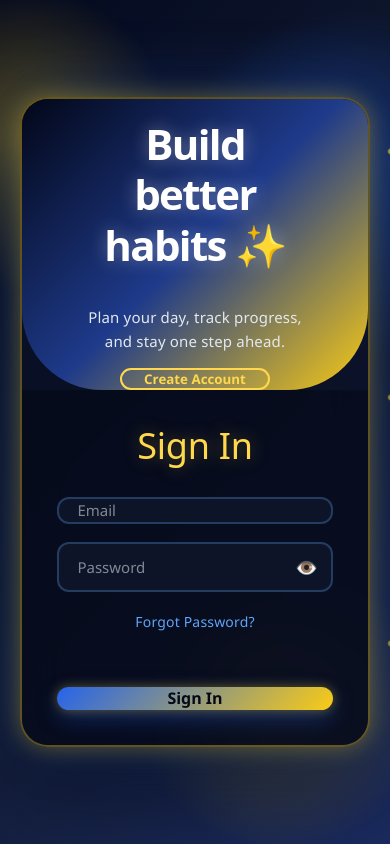
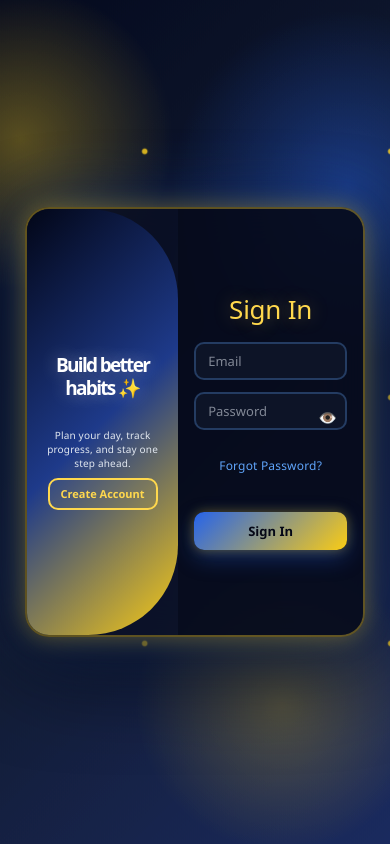
Before and after one commit to gudalanandini2939/TaskFlow-MERN, a React (Vite) app in the folder client/: page /login in a window 390 px wide. Built offline with nearby package versions, Linux system fonts and the light colour scheme.

Commit message:
Fix mobile auth rectangle layout

```diff
--- a/client/src/App.css
+++ b/client/src/App.css
@@ -26,7 +26,6 @@ body {
   align-items: center;
 }
 
-/* glowing animated background */
 .animated-bg {
   position: fixed;
   inset: 0;
@@ -50,7 +49,6 @@ body {
   opacity: 0.7;
 }
 
-/* main box */
 .auth-card {
   position: relative;
   width: 850px;
@@ -61,12 +59,11 @@ body {
   overflow: hidden;
   border: 2px solid rgba(250, 204, 21, 0.35);
   box-shadow:
-  0 0 25px rgba(250, 204, 21, 0.35),
-  0 0 70px rgba(37, 99, 235, 0.35),
-  0 30px 90px rgba(0, 0, 0, 0.75);
+    0 0 25px rgba(250, 204, 21, 0.35),
+    0 0 70px rgba(37, 99, 235, 0.35),
+    0 30px 90px rgba(0, 0, 0, 0.75);
 }
 
-/* form */
 .form-box {
   position: absolute;
   right: 0;
@@ -128,7 +125,6 @@ body {
   font-weight: 700;
 }
 
-/* button */
 .login-btn {
   height: 48px;
   border: none;
@@ -148,7 +144,6 @@ body {
   transform: translateY(-4px) scale(1.02);
 }
 
-/* register hidden first */
 .form-box.register {
   left: 0;
   opacity: 0;
@@ -165,7 +160,6 @@ body {
   pointer-events: none;
 }
 
-/* sliding panel */
 .toggle-box {
   position: absolute;
   left: 0;
@@ -242,7 +236,6 @@ body {
   pointer-events: all;
 }
 
-/* password eye icon */
 .password-box {
   position: relative;
   width: 100%;
@@ -286,29 +279,110 @@ body {
   }
 }
 
+/* MOBILE FIX - keeps same style, but rectangle and centered */
 @media (max-width: 500px) {
+  .auth-page {
+    min-height: 100vh;
+    align-items: center;
+    justify-content: center;
+    padding: 15px;
+  }
+
   .auth-card {
-    width: 90%;
-    height: 650px;
+    width: 95%;
+    max-width: 360px;
+    height: 430px;
+    border-radius: 24px;
+  }
+
+  .toggle-box {
+    width: 45%;
+    height: 100%;
+    border-top-right-radius: 90px;
+    border-bottom-right-radius: 90px;
+  }
+
+  .auth-card.active .toggle-box {
+    left: 55%;
+    border-radius: 90px 0 0 90px;
   }
 
   .form-box {
-    width: 100%;
-    height: 55%;
-    bottom: 0;
+    width: 55%;
+    height: 100%;
+    padding: 22px 16px;
     right: 0;
-    padding: 35px;
   }
 
-  .toggle-box {
-    width: 100%;
-    height: 45%;
-    border-radius: 0 0 80px 80px;
+  .form-box.register {
+    left: 0;
+    width: 55%;
   }
 
-  .auth-card.active .toggle-box {
-    left: 0;
-    top: 55%;
-    border-radius: 80px 80px 0 0;
+  .form-box h2 {
+    font-size: 26px;
+    margin-bottom: 18px;
+  }
+
+  .form-box input {
+    height: 38px;
+    font-size: 13px;
+    margin-bottom: 12px;
+    border-radius: 10px;
+    padding: 0 12px;
+  }
+
+  .password-box {
+    margin-bottom: 12px;
+  }
+
+  .password-box input {
+    padding-right: 35px;
+  }
+
+  .password-box button {
+    right: 10px;
+    font-size: 15px;
+  }
+
+  .form-box a {
+    font-size: 12px;
+    margin-bottom: 12px;
+  }
+
+  .message {
+    font-size: 11px;
+    margin-bottom: 8px;
+    min-height: 15px;
+  }
+
+  .login-btn {
+    height: 38px;
+    font-size: 13px;
+    border-radius: 10px;
+  }
+
+  .toggle-panel {
+    padding: 18px 10px;
+    gap: 8px;
+  }
+
+  .toggle-panel h1 {
+    font-size: 19px;
+    max-width: 130px;
+    line-height: 1.2;
+  }
+
+  .toggle-panel p {
+    font-size: 10px;
+    max-width: 130px;
+    line-height: 1.4;
+  }
+
+  .outline-btn {
+    width: 110px;
+    height: 32px;
+    font-size: 11px;
+    border-radius: 10px;
   }
 }
```
